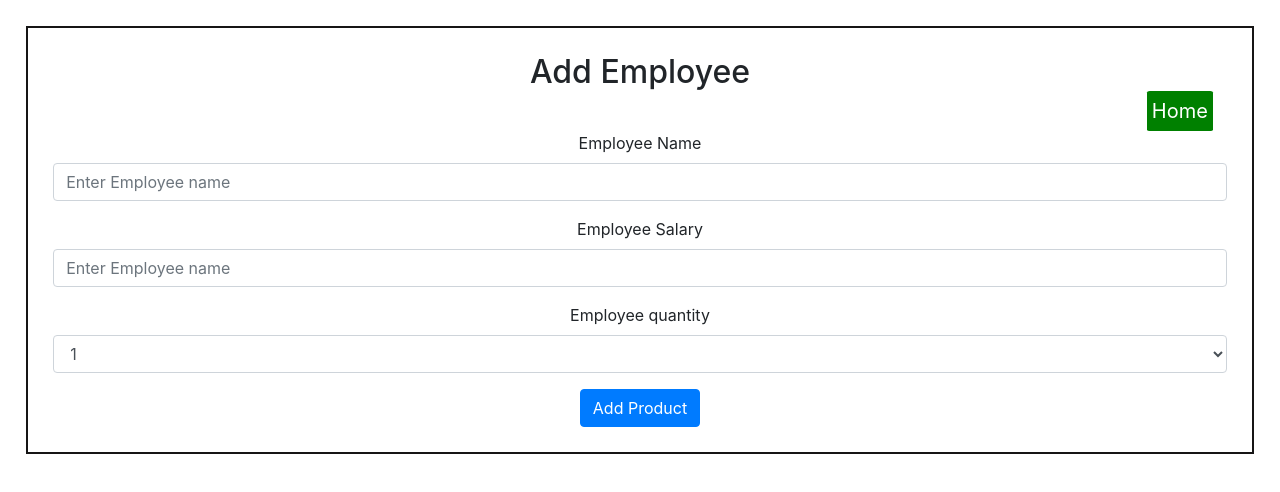
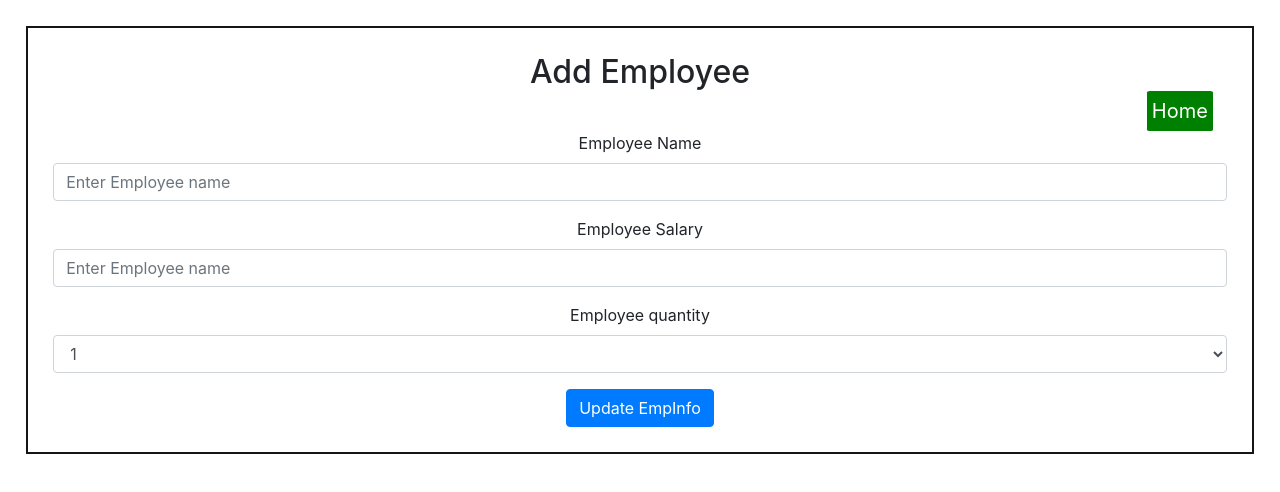
Before and after one commit to Dinesh9418/crud-operation, a React (Create React App) app: page /crud-operation/updateEmployee/1 in a window 1280 px wide. Shown: the top 492 px of the page. Built offline with nearby package versions, Linux system fonts and the light colour scheme; no server answers.

Commit message:
change buttons name

```diff
--- a/src/component/addProduct/AddProduct.js
+++ b/src/component/addProduct/AddProduct.js
@@ -87,7 +87,7 @@ const AddProduct = () => {
             </select>
           </div>
           <button type="submit" className="btn btn-primary">
-            Add Product
+            Update EmpInfo
           </button>
         </form>
       </div>
--- a/src/component/employees/Employees.js
+++ b/src/component/employees/Employees.js
@@ -31,7 +31,7 @@ const Employees = () => {
     <div className="employee-main">
       <h2 className="employee_heading">Employees Details</h2>
       <Link to="/crud-operation/addProduct">
-        <button className="add-button">Add Employee </button>
+        <button className="add-button">Add New Employee </button>
       </Link>
       <div className="employee-wrapper">
         <table className="table">
--- a/src/component/update/UpdateEmp.js
+++ b/src/component/update/UpdateEmp.js
@@ -103,7 +103,7 @@ const UpdateEmp = () => {
             </select>
           </div>
           <button type="submit" className="btn btn-primary">
-            Add Product
+            Update EmpInfo
           </button>
         </form>
       </div>
```
